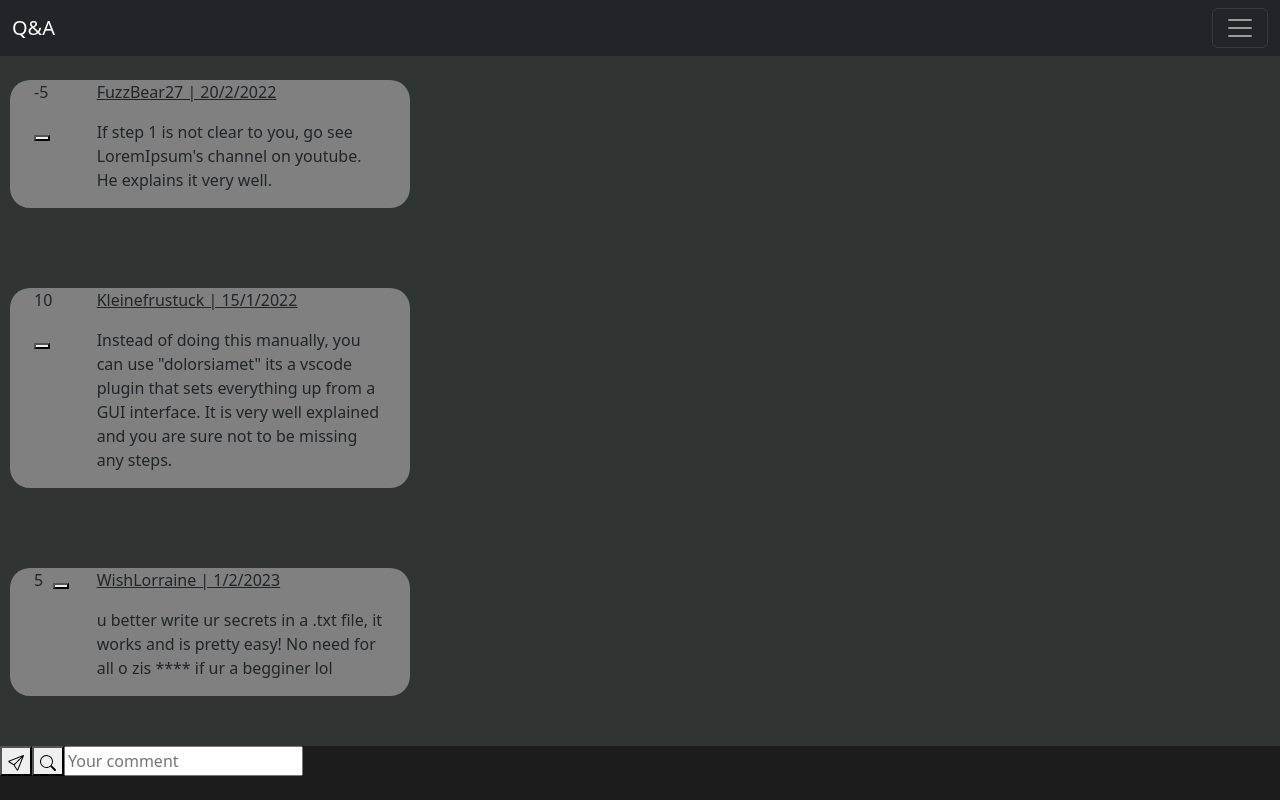
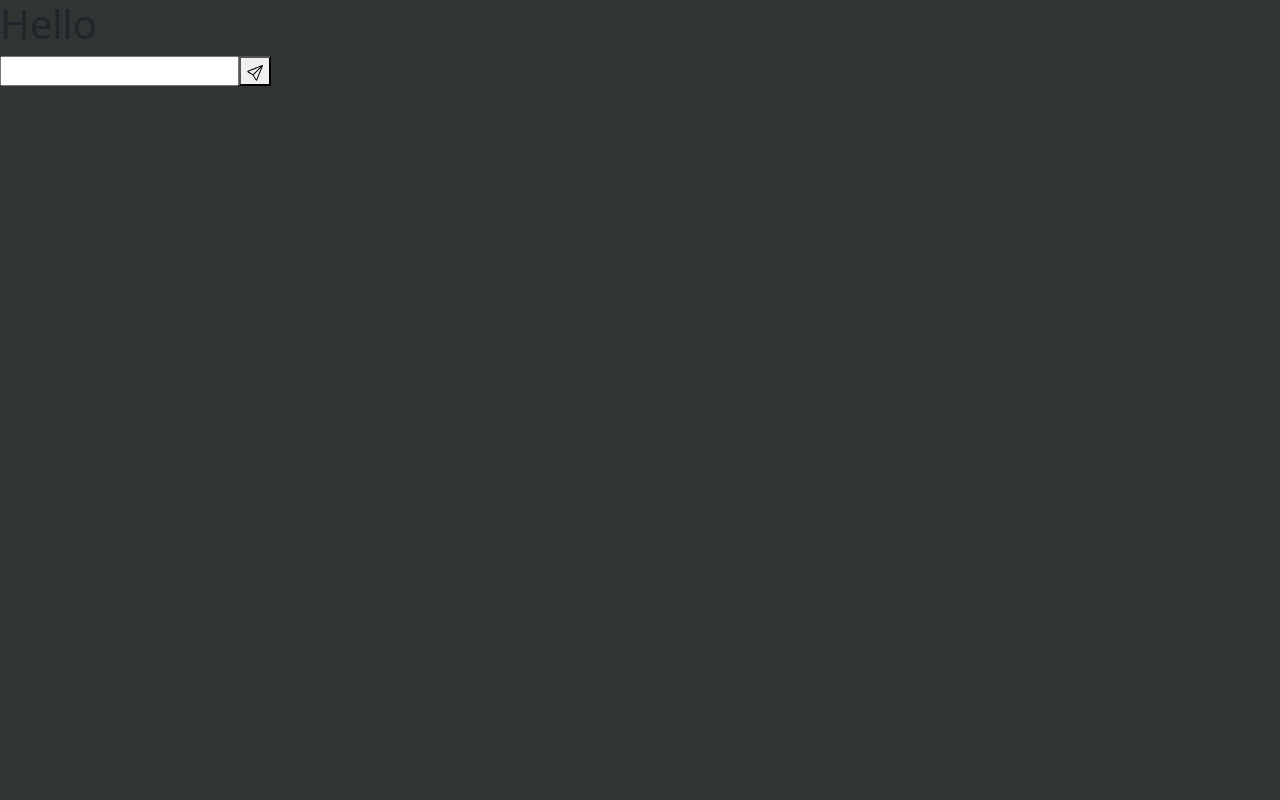
Before and after one commit to EwenBriand/garrassi, a Vue app in the folder garrasi/: page / in a window 1280 px wide. Built offline with nearby package versions, Linux system fonts and the light colour scheme.

Commit message:
[UPDATE] change all

```diff
--- a/garrasi/src/App.vue
+++ b/garrasi/src/App.vue
@@ -2,29 +2,24 @@
   <navbar></navbar>
   <div v-for="user in users" style="margin-top: 80px; margin-bottom: 80px;">
     <div class="container user row">
+      <div class="col-1" style="margin: auto;">
+        <button id="my-button" style="display:inline-block;" @click="user.fire++"><svg xmlns="http://www.w3.org/2000/svg" width="16" height="16" fill="currentColor" class="bi bi-fire" viewBox="0 0 16 16"><path d="M8 16c3.314 0 6-2 6-5.5 0-1.5-.5-4-2.5-6 .25 1.5-1.25 2-1.25 2C11 4 9 .5 6 0c.357 2 .5 4-2 6-1.25 1-2 2.729-2 4.5C2 14 4.686 16 8 16Zm0-1c-1.657 0-3-1-3-2.75 0-.75.25-2 1.25-3C6.125 10 7 10.5 7 10.5c-.375-1.25.5-3.25 2-3.5-.179 1-.25 2 1 3 .625.5 1 1.364 1 2.25C11 14 9.657 15 8 15Z"/></svg></button>
+        <p style="display:inline-block;margin-right:10px;">{{ user.fire }}</p>
+        <button id="my-button" style="display:inline-block" @click="user.fire--"><svg xmlns="http://www.w3.org/2000/svg" width="16" height="16" fill="currentColor" class="bi bi-snow" viewBox="0 0 16 16"><path d="M8 16a.5.5 0 0 1-.5-.5v-1.293l-.646.647a.5.5 0 0 1-.707-.708L7.5 12.793V8.866l-3.4 1.963-.496 1.85a.5.5 0 1 1-.966-.26l.237-.882-1.12.646a.5.5 0 0 1-.5-.866l1.12-.646-.884-.237a.5.5 0 1 1 .26-.966l1.848.495L7 8 3.6 6.037l-1.85.495a.5.5 0 0 1-.258-.966l.883-.237-1.12-.646a.5.5 0 1 1 .5-.866l1.12.646-.237-.883a.5.5 0 1 1 .966-.258l.495 1.849L7.5 7.134V3.207L6.147 1.854a.5.5 0 1 1 .707-.708l.646.647V.5a.5.5 0 1 1 1 0v1.293l.647-.647a.5.5 0 1 1 .707.708L8.5 3.207v3.927l3.4-1.963.496-1.85a.5.5 0 1 1 .966.26l-.236.882 1.12-.646a.5.5 0 0 1 .5.866l-1.12.646.883.237a.5.5 0 1 1-.26.966l-1.848-.495L9 8l3.4 1.963 1.849-.495a.5.5 0 0 1 .259.966l-.883.237 1.12.646a.5.5 0 0 1-.5.866l-1.12-.646.236.883a.5.5 0 1 1-.966.258l-.495-1.849-3.4-1.963v3.927l1.353 1.353a.5.5 0 0 1-.707.708l-.647-.647V15.5a.5.5 0 0 1-.5.5z"/></svg></button>
+      </div>
       <div class="col">
-        <p style="display:inline-block;margin-right:10px;">{{ user.fire }}</p>
-        <button id="my-button" style="display:inline-block"><i class="fa fa-water"></i></button>
-      </div>
-      <div class="col-10">
         <div>
-          <p class="test">{{ user.name }} | {{ user.date.getDate() }}/{{ user.date.getMonth() }}/{{ (user.date.getFullYear()) }}</p>
+          <p class="test">{{ user.name }} | {{ user.date.getDate() }}/{{ user.date.getMonth() + 1 }}/{{ (user.date.getFullYear()) }}</p>
         </div>
         <p>{{ user.comment }}</p>
       </div>
     </div>
   </div>
   <div class="inputzone">
-    <form action>
       <!-- button to send the comment -->
-      <button type="submit"><svg xmlns="http://www.w3.org/2000/svg" width="16" height="16" fill="currentColor" class="bi bi-send" viewBox="0 0 16 16">
-        <path d="M15.854.146a.5.5 0 0 1 .11.54l-5.819 14.547a.75.75 0 0 1-1.329.124l-3.178-4.995L.643 7.184a.75.75 0 0 1 .124-1.33L15.314.037a.5.5 0 0 1 .54.11ZM6.636 10.07l2.761 4.338L14.13 2.576 6.636 10.07Zm6.787-8.201L1.591 6.602l4.339 2.76 7.494-7.493Z"/>
-      </svg></button>
-      <button type="submit"><svg xmlns="http://www.w3.org/2000/svg" width="16" height="16" fill="currentColor" class="bi bi-search" viewBox="0 0 16 16">
-        <path d="M11.742 10.344a6.5 6.5 0 1 0-1.397 1.398h-.001c.03.04.062.078.098.115l3.85 3.85a1 1 0 0 0 1.415-1.414l-3.85-3.85a1.007 1.007 0 0 0-.115-.1zM12 6.5a5.5 5.5 0 1 1-11 0 5.5 5.5 0 0 1 11 0z"/>
-      </svg></button>
-      <input type="text" id="lname" name="lname" placeholder="Your comment"><br><br>
-  </form>
+      <button type="submit" @click="sendComment()"><svg xmlns="http://www.w3.org/2000/svg" width="16" height="16" fill="currentColor" class="bi bi-send" viewBox="0 0 16 16"><path d="M15.854.146a.5.5 0 0 1 .11.54l-5.819 14.547a.75.75 0 0 1-1.329.124l-3.178-4.995L.643 7.184a.75.75 0 0 1 .124-1.33L15.314.037a.5.5 0 0 1 .54.11ZM6.636 10.07l2.761 4.338L14.13 2.576 6.636 10.07Zm6.787-8.201L1.591 6.602l4.339 2.76 7.494-7.493Z"/></svg></button>
+      <button type="submit"><svg xmlns="http://www.w3.org/2000/svg" width="16" height="16" fill="currentColor" class="bi bi-search" viewBox="0 0 16 16"><path d="M11.742 10.344a6.5 6.5 0 1 0-1.397 1.398h-.001c.03.04.062.078.098.115l3.85 3.85a1 1 0 0 0 1.415-1.414l-3.85-3.85a1.007 1.007 0 0 0-.115-.1zM12 6.5a5.5 5.5 0 1 1-11 0 5.5 5.5 0 0 1 11 0z"/></svg></button>
+      <input type="text" v-model="newComment" placeholder="Your comment"><br><br>
   </div>
 </template>
 <script>
@@ -34,14 +29,18 @@
     components: {
       Navbar,
     },
+    props: {
+      nameUser: String,
+    },
     data() {
       return {
+        newComment: '',
         channelName: "",
         count: 0,
         users: [
           {
             name: "FuzzBear27",
-            date: new Date(2022, 2, 20),
+            date: new Date(2022, 1, 20),
             comment: "If step 1 is not clear to you, go see LoremIpsum's channel on youtube. He explains it very well.",
             fire: -5
           },
@@ -53,7 +52,7 @@
           },
           {
             name: "WishLorraine",
-            date: new Date(2022, 14, 1),
+            date: new Date(2022, 1, 14),
             comment: "u better write ur secrets in a .txt file, it works and is pretty easy! No need for all o zis **** if ur a begginer lol",
             fire: 5
           }
@@ -61,19 +60,29 @@
       }
     },
     methods: {
-      plus(nbr) {
-        for(let i = 0; i < nbr; i++)
-          this.count++;
+      sendComment() {
+        if (this.newComment.length > 0) {
+          this.users.push({
+            name: this.nameUser,
+            date: new Date(),
+            comment: this.newComment,
+            fire: 0
+          });
+          console.log(this.users)
+          this.newComment = '';
+        }
       }
     }
   }
 </script>
 <style lang="scss">
+
 .test {
   text-decoration-line : underline;
   display:inline-block;
   margin-right:10px;
 }
+
 .user {
   background-color: grey;
   margin-bottom: 20px;
--- /dev/null
+++ b/garrasi/src/Home.vue
@@ -0,0 +1,34 @@
+<template>
+    <div v-if="isHome">
+        <h1>Hello</h1>
+        <input type="text" v-model="name" maxlength="20">
+        <button type="submit" @click="sendComment()"><svg xmlns="http://www.w3.org/2000/svg" width="16" height="16" fill="currentColor" class="bi bi-send" viewBox="0 0 16 16"><path d="M15.854.146a.5.5 0 0 1 .11.54l-5.819 14.547a.75.75 0 0 1-1.329.124l-3.178-4.995L.643 7.184a.75.75 0 0 1 .124-1.33L15.314.037a.5.5 0 0 1 .54.11ZM6.636 10.07l2.761 4.338L14.13 2.576 6.636 10.07Zm6.787-8.201L1.591 6.602l4.339 2.76 7.494-7.493Z"/></svg></button>
+    </div>
+    <div v-else>
+        <app :nameUser="name"></app>
+    </div>
+</template>
+<script>
+
+import App from "./App.vue";
+
+  export default{
+    components: {
+      App,
+    },
+    data() {
+        return {
+            name: "",
+            isHome: true,
+        }
+    },
+    methods: {
+        sendComment() {
+            debugger
+            if (this.name.length < 2)
+                return
+            this.isHome = false;
+      }
+    }
+  }
+</script>
--- a/garrasi/src/main.js
+++ b/garrasi/src/main.js
@@ -1,8 +1,7 @@
 import { createApp } from "vue";
-import App from "./App.vue";
-
+import Home from "./Home.vue";
 import "bootstrap/dist/css/bootstrap.css";
 
-createApp(App).mount("#app");
+createApp(Home).mount("#app");
 
 import "bootstrap/dist/js/bootstrap.js";
--- a/garrasi/src/views/NavBarView.vue
+++ b/garrasi/src/views/NavBarView.vue
@@ -33,6 +33,7 @@
 
 <script>
     let getPath = () => {
+      // debugger
                 let tmp = window.location.href.split('?')[1];
 
                 if (tmp === "" || tmp == undefined)
@@ -47,9 +48,11 @@ export default {
     },
     methods: {
         getExtentionBaseUrl() {
+          // debugger
             console.log(window.location.href.split('?')[0]);
             return window.location.href.split('?')[0];
         }
-    }
+    },
+    computed: {}
 }
 </script>
```
Also changed, not shown: garrasi/package.json (+14 -2 lines), garrasi/public/manifest.json, 1 other file (tests, documents, lock files or other folders).
